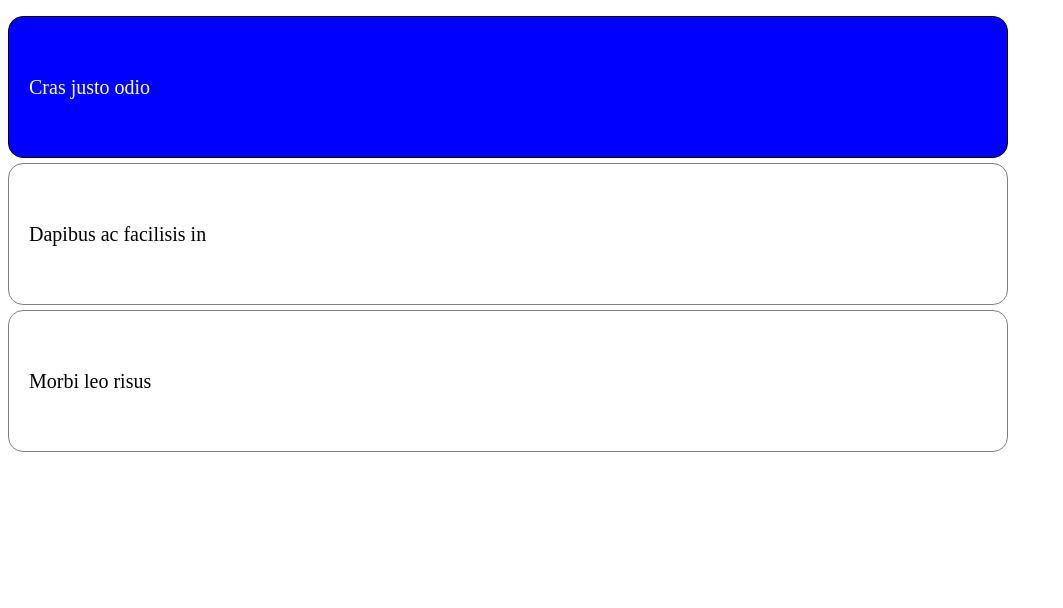
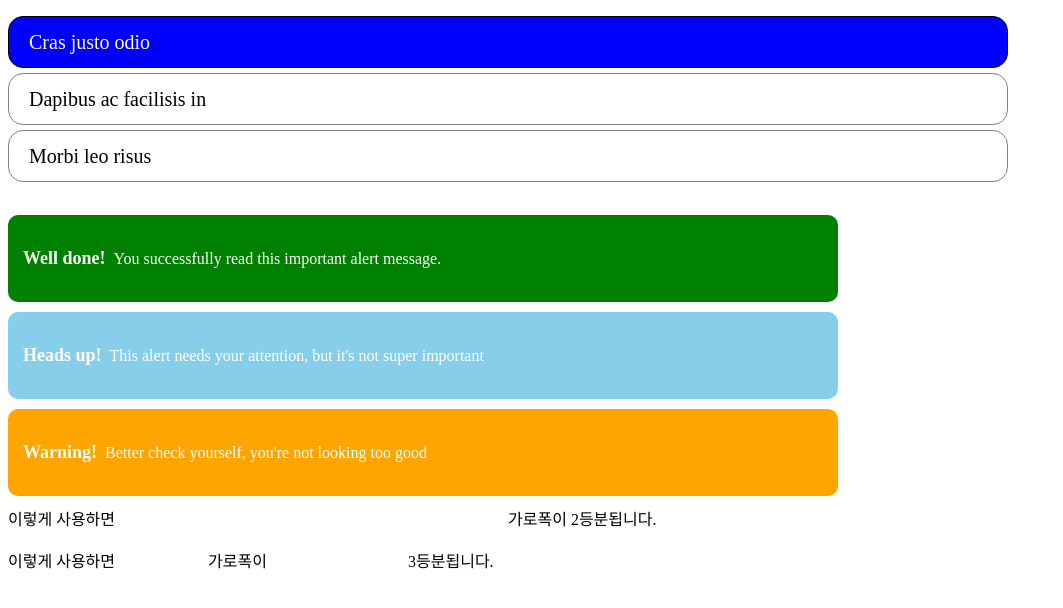
Before and after one commit to dongkyukim1/http, a plain HTML site: page advanced_level/Sass_Assign.html in a window 1280 px wide. Shown: the whole page, without its empty margins (0-1063 px from the left). Drawn offline with Linux system fonts and the light colour scheme.

Commit message:
Feature<Assignment2,3>mixin이용과extent를 이용하여 구현하였다.

```diff
--- a/advanced_level/Sass_Assign.html
+++ b/advanced_level/Sass_Assign.html
@@ -11,6 +11,20 @@
       <li class="box active">Cras justo odio</li>
       <li class="box 2">Dapibus ac facilisis in</li>
       <li class="box 3">Morbi leo risus</li>
-    </ul>
+    <br>
+    <div class="alertbox green"><h3>Well done!</h3> You successfully read this important alert message.</div>
+    <div class="alertbox blue"><h3>Heads up!</h3> This alert needs your attention, but it's not super important</div>
+    <div class="alertbox orange"><h3>Warning!</h3> Better check yourself, you're not looking too good</div>
+
+    <div class="row">
+      <div class="col-6"> 이렇게 사용하면 </div>
+      <div class="col-6"> 가로폭이 2등분됩니다. </div>
+    </div>
+    <br>
+    <div class="row">
+      <div class="col-4"> 이렇게 사용하면 </div>
+      <div class="col-4"> 가로폭이 </div>
+      <div class="col-4"> 3등분됩니다. </div>
+    </div>
   </body>
 </html>
--- a/advanced_level/scss/Assign.scss
+++ b/advanced_level/scss/Assign.scss
@@ -1,28 +1,89 @@
+// 📌 기본 리스트 스타일링
 ul {
   width: 1000px;
   height: 10px;
-  padding: 0; /* 리스트 기본 패딩 제거 */
-  list-style: none; /* 리스트 기본 점 제거 */
+  padding: 0; // 리스트 기본 패딩 제거
+  list-style: none; // 리스트 기본 점 제거
 }
 
+// 📌 개별 박스 스타일
 .box {
   text-align: left;
   line-height: 10px;
   font-size: 20px;
   border-radius: 15px;
-  border: 1px solid gray; /* 🔹 각 박스에 검은색 테두리 추가 */
-  margin: 5px 0; /* 상하 간격 추가 */
+  border: 1px solid gray; // 🖤 기본 테두리
+  margin: 5px 0; // 상하 간격 추가
   padding: 20px;
 
+  // ✅ 활성화된 박스 스타일
   &.active {
-    // ✅ 올바른 nesting 방식
-    background-color: blue; /* 활성화된 박스 배경색 */
-    border: 1px solid black; /* 🔹 활성화된 박스 테두리 색 변경 */
+    background-color: blue; // 배경색 변경
+    border: 1px solid black; // 테두리 강조
     color: white;
   }
 }
 
+// 📌 리스트 요소(li) 호버 효과
 li:hover {
-  background-color: yellow; /* 마우스 호버시 배경색 */
-  cursor: pointer; /* 마우스 호버시 포인터 모양 변경 */
+  background-color: yellow; // 마우스 호버 시 배경색 변경
+  cursor: pointer; // 포인터 커서 변경
 }
+
+// 📌 경고 박스(alertbox) 스타일
+.alertbox {
+  width: 80%;
+  color: white;
+  padding: 15px;
+  border-radius: 10px;
+  margin: 10px 0;
+  text-align: left;
+  display: flex;
+  align-items: center; // ✅ 세로 중앙 정렬
+
+  h3 {
+    display: inline; // ✅ 제목을 인라인 요소로 변경
+    margin-right: 8px; // 제목과 내용 사이 간격 조정
+    font-size: 18px;
+    white-space: nowrap; // ✅ 줄바꿈 방지
+  }
+}
+
+// 📌 색상 믹스인(재사용 가능)
+@mixin 색상($color) {
+  background-color: $color;
+}
+
+// 📌 색상 클래스 정의
+.green {
+  @include 색상(green);
+}
+.orange {
+  @include 색상(orange);
+}
+.blue {
+  @include 색상(skyblue);
+}
+
+// 📌 레이아웃 시스템
+.row {
+  width: 100%;
+  display: flex;
+}
+
+// 📌 컬럼 스타일 믹스인
+@mixin column($width) {
+  width: $width;
+  vertical-align: top;
+}
+
+// 📌 컬럼 크기 지정
+.col-1 {
+  @include column(30%);
+}
+.col-6 {
+  @include column(50%);
+}
+.col-4 {
+  @include column(20%);
+}
```
Also changed, not shown: advanced_level/Sass.html (+4 -2 lines), advanced_level/scss/Assign.css, 1 other file.
